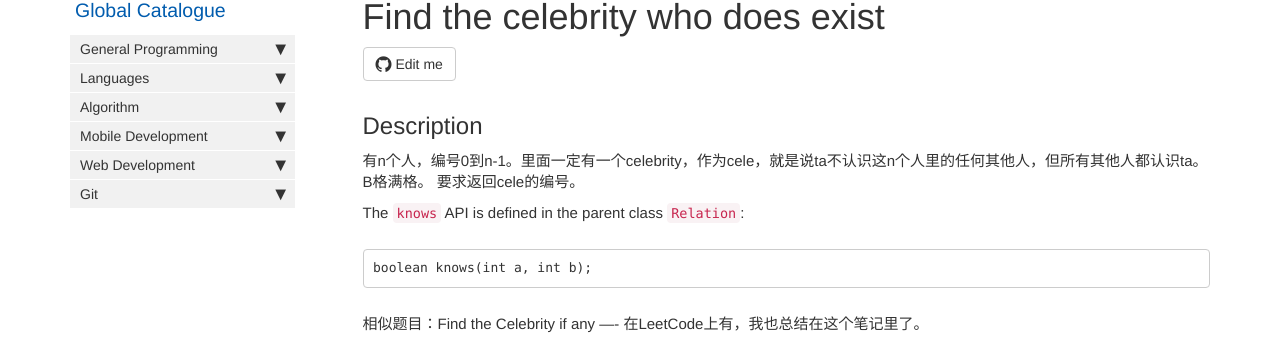
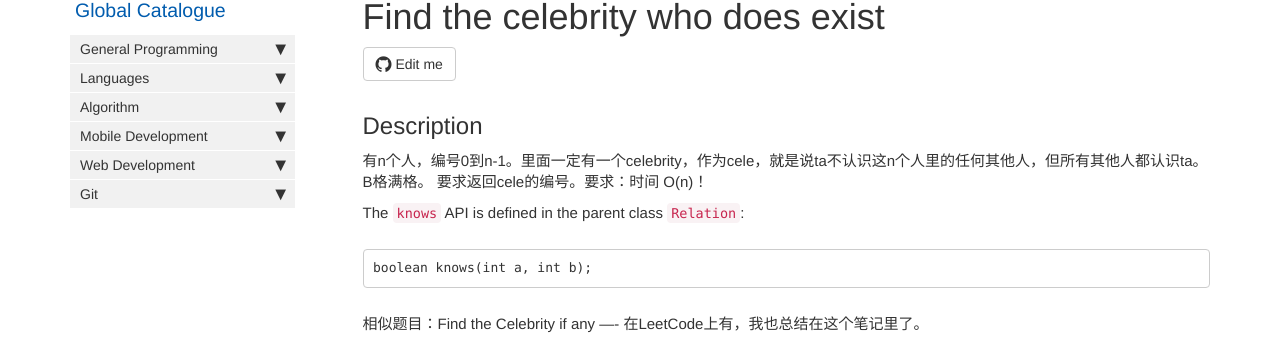
Before and after one commit to HungryOrc/hungryorc.github.io, a Jekyll site: the page built from pages/algorithm/algorithm_find_celebrity_who_does_exist.md, in a window 1280 px wide. Shown: the part 94-458 px from the top of the page. Built offline with Jekyll 4.4.1, drawn with Linux system fonts in a browser that asks for light colours; nearby versions of some CDN libraries; comment, search, counter and statistics services are not loaded.

Commit message:
Update algorithm_find_celebrity_who_does_exist.md

````diff
--- a/pages/algorithm/algorithm_find_celebrity_who_does_exist.md
+++ b/pages/algorithm/algorithm_find_celebrity_who_does_exist.md
@@ -11,7 +11,7 @@ toc: false
 
 ## Description
 有n个人，编号0到n-1。里面一定有一个celebrity，作为cele，就是说ta不认识这n个人里的任何其他人，但所有其他人都认识ta。B格满格。
-要求返回cele的编号。
+要求返回cele的编号。要求：时间 O(n)！
 
 The `knows` API is defined in the parent class `Relation`:
 ```
````
